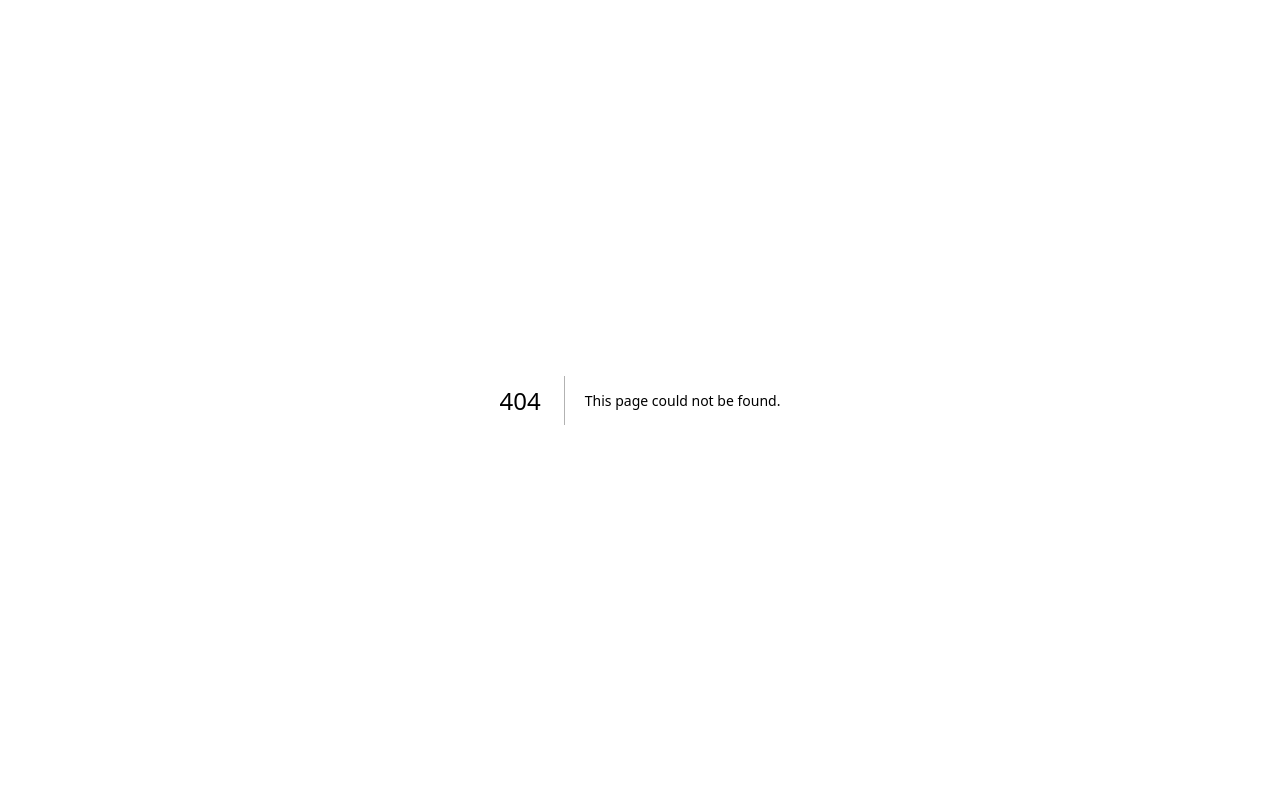
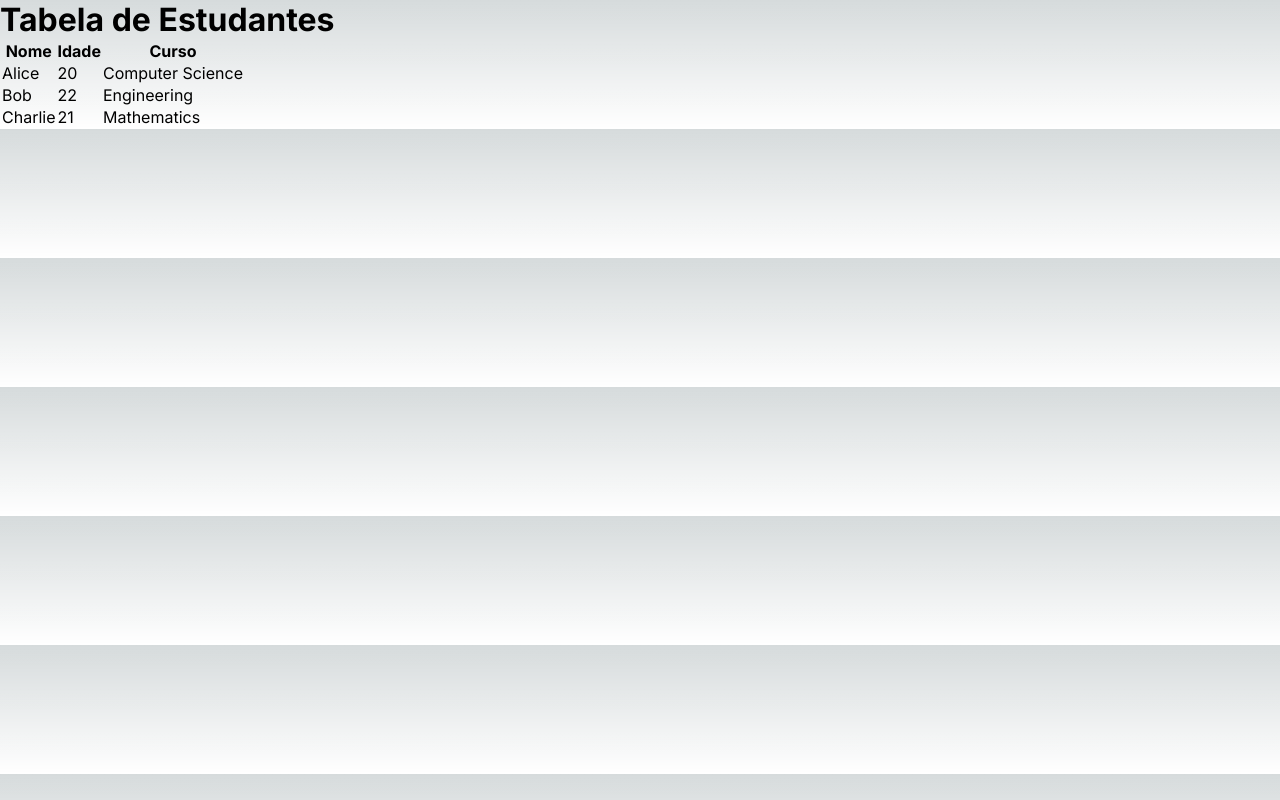
Before and after one commit to leandrorgrosso/studying-programming, a Next.js app in the folder 007-NEXTJS/start-nextjs/: page /minhasprops/tabelaestudantepage in a window 1280 px wide. Before the commit this address had no page. Built offline with nearby package versions, Linux system fonts and the light colour scheme.

Commit message:
exercicios

```diff
--- /dev/null
+++ b/007-NEXTJS/start-nextjs/app/minhasprops/tabelaestudantepage/page.jsx
@@ -0,0 +1,18 @@
+import StudentTable from "@/components/StudentTableProps";
+
+const studentsData = [
+  { name: "Alice", age: 20, course: "Computer Science" },
+  { name: "Bob", age: 22, course: "Engineering" },
+  { name: "Charlie", age: 21, course: "Mathematics" },
+];
+
+function TabelaEstudantePage() {
+  return (
+    <div>
+      <h1>Tabela de Estudantes</h1>
+      <StudentTable students={studentsData} />
+    </div>
+  );
+}
+
+export default TabelaEstudantePage;
--- /dev/null
+++ b/007-NEXTJS/start-nextjs/components/SaudacaoProps.jsx
@@ -0,0 +1,6 @@
+// Um componente funcional que recebe props
+function SaudacaoProps(props) {
+    return <h1>Olá, {props.nome}!</h1>;
+}
+
+export default SaudacaoProps
--- /dev/null
+++ b/007-NEXTJS/start-nextjs/components/StudentTableProps.jsx
@@ -0,0 +1,26 @@
+function StudentTableProps(props) {
+  const { students } = props;
+
+  return (
+    <table>
+      <thead>
+        <tr>
+          <th>Nome</th>
+          <th>Idade</th>
+          <th>Curso</th>
+        </tr>
+      </thead>
+      <tbody>
+        {students.map((student) => (
+          <tr key={student.index}>
+            <td>{student.name}</td>
+            <td>{student.age}</td>
+            <td>{student.course}</td>
+          </tr>
+        ))}
+      </tbody>
+    </table>
+  );
+}
+
+export default StudentTableProps;
--- /dev/null
+++ b/007-NEXTJS/start-nextjs/components/TituloProps.jsx
@@ -0,0 +1,5 @@
+function TituloProps(props) {
+    return <h1>{props.texto}</h1>;
+}
+
+export default TituloProps
```
Also changed, not shown: 007-NEXTJS/start-nextjs/app/minhasprops/cartaopropspage/page.jsx (added, +13 -0 lines), 007-NEXTJS/start-nextjs/app/minhasprops/headerpropspage/page.jsx (added, +12 -0 lines), 007-NEXTJS/start-nextjs/app/minhasprops/listapropsfilter/page.jsx (added, +24 -0 lines), 007-NEXTJS/start-nextjs/app/minhasprops/listapropsmap/page.jsx (added, +28 -0 lines), 007-NEXTJS/start-nextjs/app/minhasprops/saudacaopropspage/page.jsx (added, +13 -0 lines), 007-NEXTJS/start-nextjs/app/minhasprops/titulopropspage/page.jsx (added, +12 -0 lines), 007-NEXTJS/start-nextjs/app/page.jsx (+0 -31 lines).
